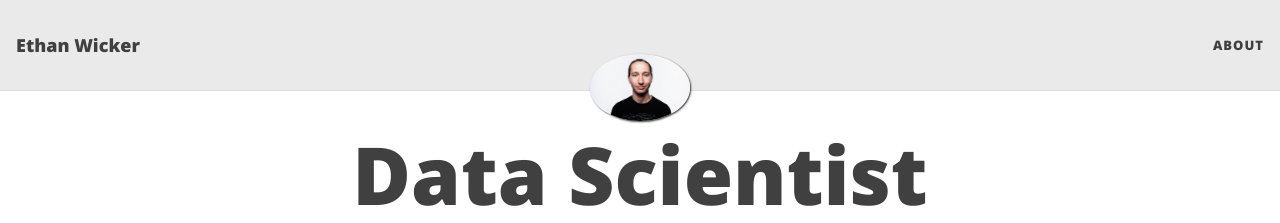
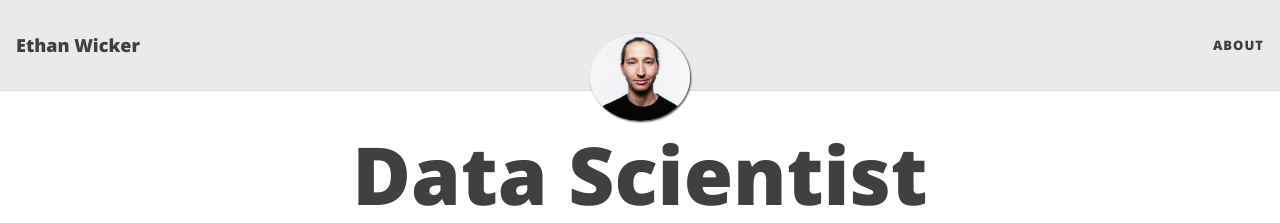
Before and after one commit to ethanwicker/ethanwicker.github.io, a Jekyll site: the page built from index.html, in a window 1280 px wide. Shown: the top 223 px of the page. Built offline with Jekyll 4.4.1, drawn with Linux system fonts in a browser that asks for light colours; nearby versions of some CDN libraries; the list of posts is cut into pages by our own code.

Commit message:
Update _config.yml

```diff
--- a/_config.yml
+++ b/_config.yml
@@ -20,7 +20,7 @@ navbar-links:
 
 # Image to show in the navigation bar - works best with a square image
 # Remove this parameter if you don't want an image in the navbar
-avatar: "/assets/img/ethan-wicker-headshot.jpg"
+avatar: "/assets/img/ethan-wicker-headshot-crop.jpeg"
 
 # By default, the image is cut into a circle. You can disable this behaviour by setting 'round-avatar: false'
 round-avatar: true
```
